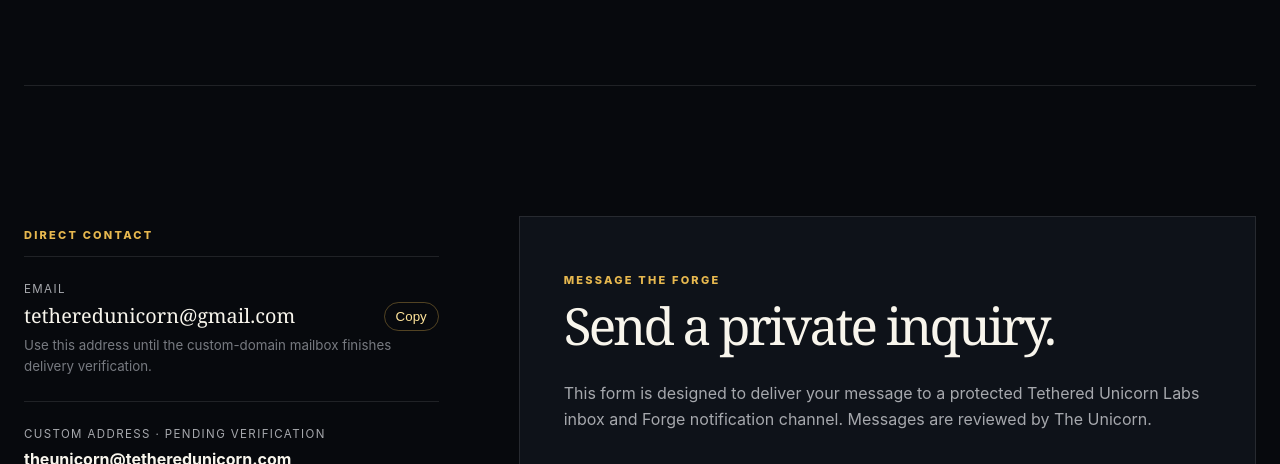
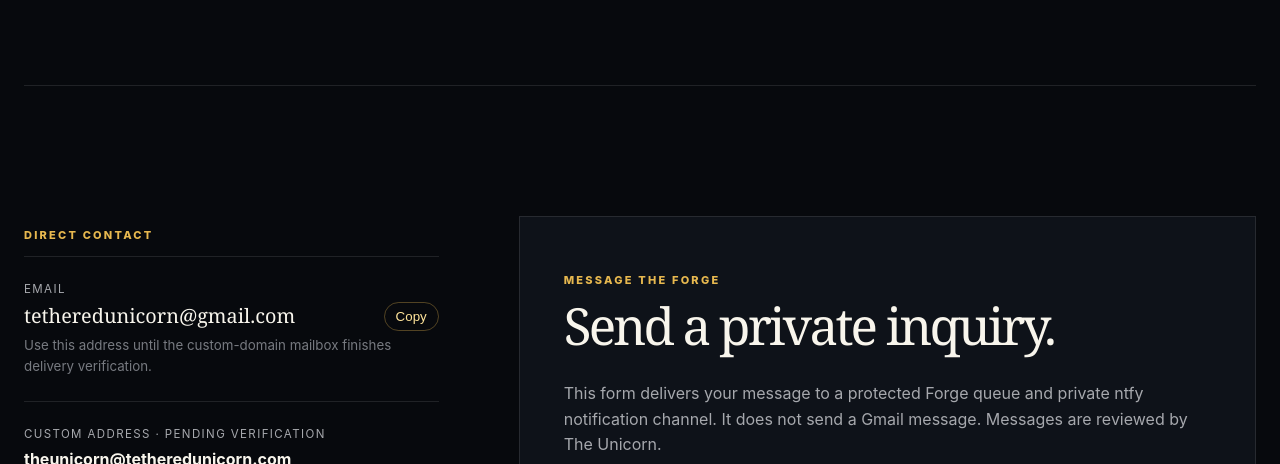
Before and after one commit to Jnthhrn8/tethered-unicorn-labs, a plain HTML site: page contact.html in a window 1280 px wide. Shown: the part 473-937 px from the top of the page. Drawn offline with Linux system fonts and the light colour scheme.

Commit message:
Clarify contact form delivery path

```diff
--- a/contact.html
+++ b/contact.html
@@ -33,7 +33,7 @@
         <div class="message-panel">
           <p class="section-number">MESSAGE THE FORGE</p>
           <h2>Send a private inquiry.</h2>
-          <p class="form-intro">This form is designed to deliver your message to a protected Tethered Unicorn Labs inbox and Forge notification channel. Messages are reviewed by The Unicorn.</p>
+          <p class="form-intro">This form delivers your message to a protected Forge queue and private ntfy notification channel. It does not send a Gmail message. Messages are reviewed by The Unicorn.</p>
           <form id="contact-form" novalidate>
             <div class="field-row"><label>Name<input name="name" autocomplete="name" maxlength="100" required /></label><label>Email<input name="email" type="email" autocomplete="email" maxlength="254" required /></label></div>
             <label>What would you like to discuss?<select name="topic" required><option value="general">General conversation</option><option value="field-testing">Unicorn Forge field testing</option><option value="investor">Investment</option><option value="sponsor">Corporate sponsorship</option><option value="affiliate">Affiliate partnership</option><option value="technical">Technical collaboration</option><option value="press">Press or media</option></select></label>
```
